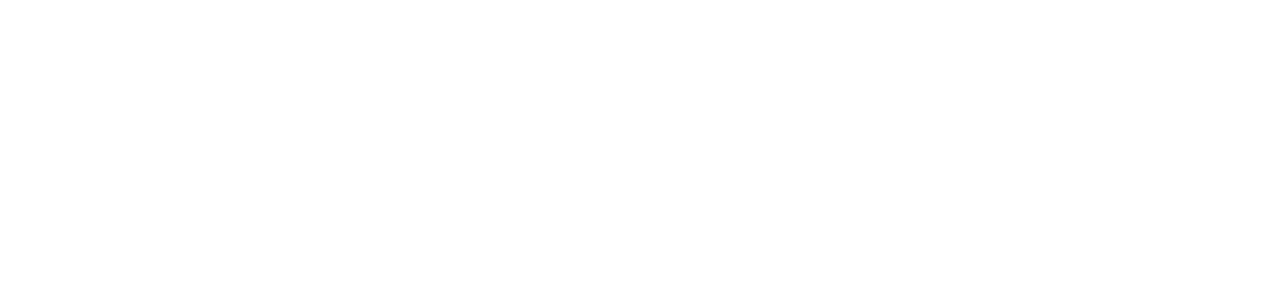
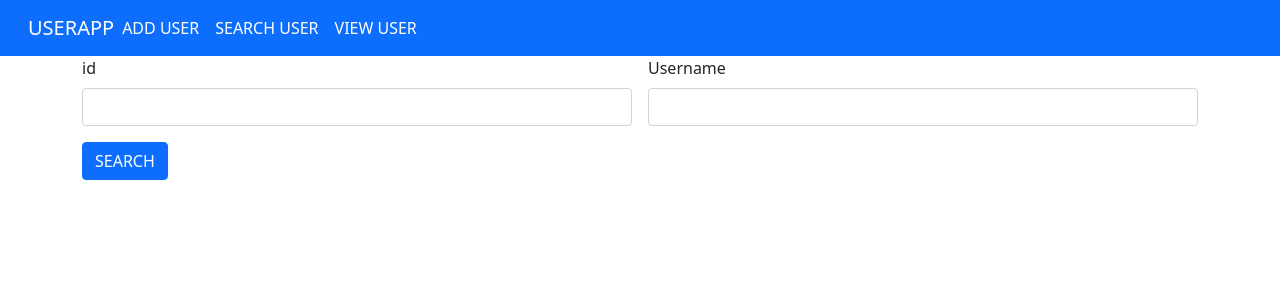
Before and after one commit to divya1viswanath/UserReactapp, a React (Create React App) app: page /search in a window 1280 px wide. Before the commit this address had no page. Shown: the top 300 px of the page. Built offline with nearby package versions, Linux system fonts and the light colour scheme.

Commit message:
Search completed

```diff
--- a/src/App.js
+++ b/src/App.js
@@ -12,7 +12,7 @@
       <BrowserRouter>
         <Routes>
           <Route path='/'exact element={<Adduser/>}/>
-          <Route path='/'exact element={<Search/>}/>
+          <Route path='/search'exact element={<Search/>}/>
         </Routes>
       </BrowserRouter>
     </>
--- a/src/component/Search.js
+++ b/src/component/Search.js
@@ -5,7 +5,25 @@
   return (
     <div>
         <Header/>
-        Search
+        <div className="container">
+        <div className="row">
+                <div className="col col-12 col-sm-12 col-md-12 col-lg-12 col-xl-12 col-xxl-12">
+                    <div className="row g-3">
+                        <div className="col col-12 col-sm-6 col-md-6 col-lg-6 col-xl-6 col-xxl-6">
+                            <label for="" className="form-label">id</label>
+                            <input type="text" className="form-control"/>
+                        </div>
+                        <div className="col col-12 col-sm-6 col-md-6 col-lg-6 col-xl-6 col-xxl-6">
+                            <label for="" className="form-label">Username</label>
+                            <input type="text" className="form-control"/>
+                        </div>
+                        <div className="col col-12 col-sm-6 col-md-6 col-lg-6 col-xl-6 col-xxl-6">
+                            <button className="btn btn-primary">SEARCH</button>
+                        </div>
+                    </div>
+                </div>
+            </div>
+        </div>
 
     </div>
   )
```
